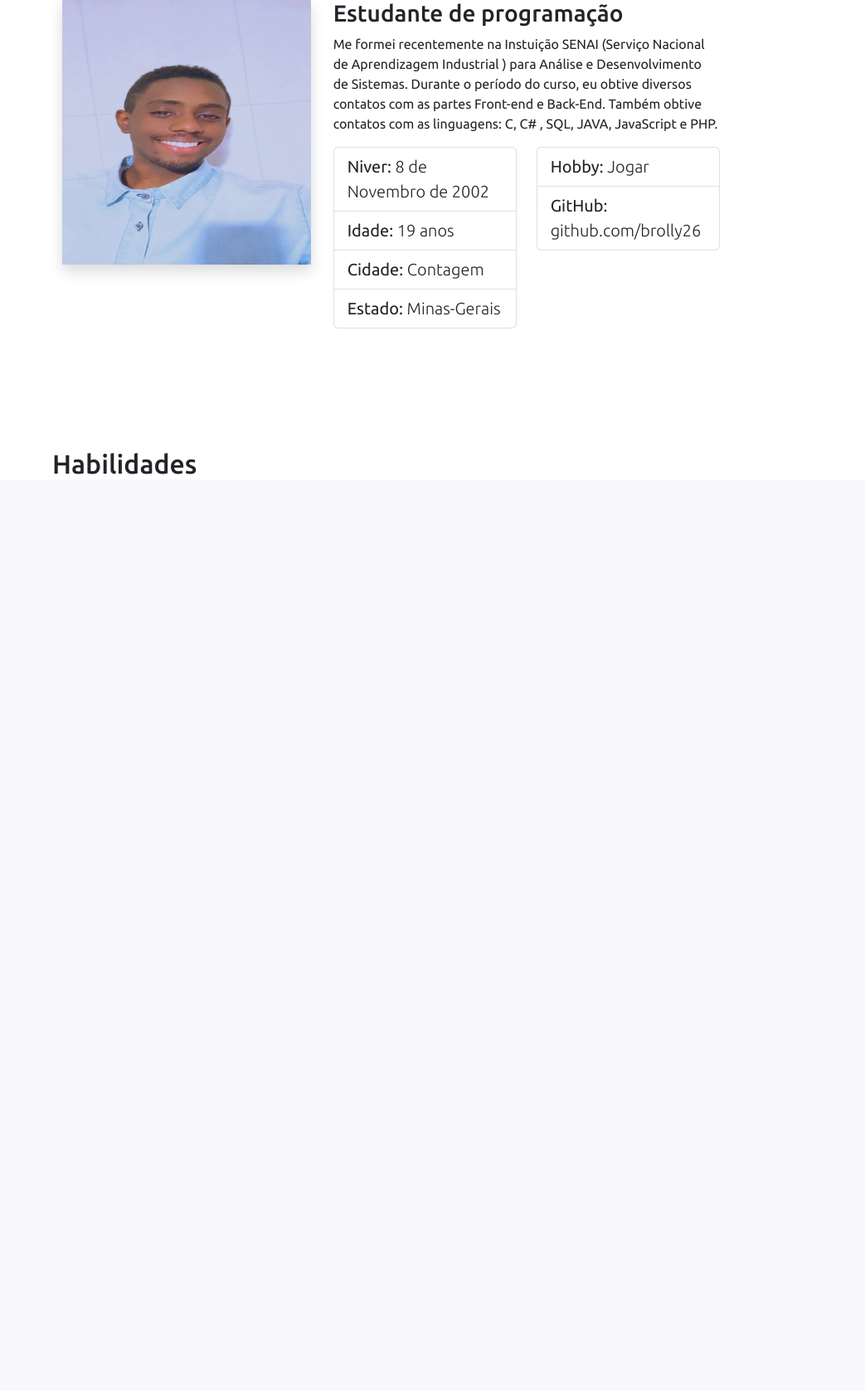
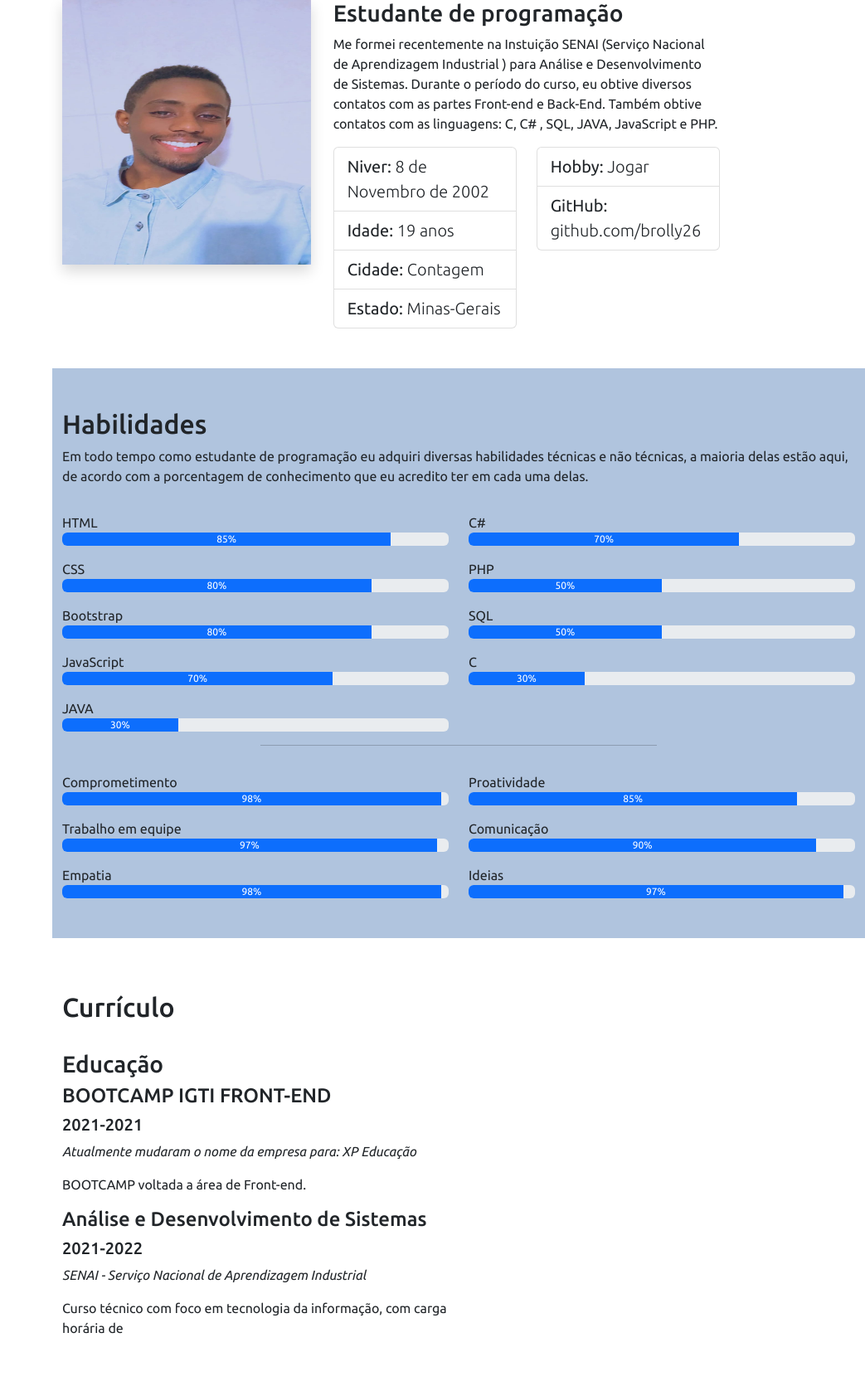
Before and after one commit to Brolly26/portfolio, a Flask app: page / in a window 1280 px wide. Shown: the part 1023-2700 px from the top of the page at 83% size, without its empty margins (237-1280 px from the left). Before the commit the page ends 1595 px from the top, so only its background shows below. Run offline with Flask 2, Linux system fonts and the light colour scheme; some libraries are stand-ins or nearby versions.

Commit message:
SessãoCurriculo

```diff
--- a/static/style.css
+++ b/static/style.css
@@ -199,3 +199,6 @@ margin-left: 0;
     background: black;
 
 }
+.section-bg{
+    background-color: #B0C4DE;
+}
--- a/templates/index.html
+++ b/templates/index.html
@@ -38,10 +38,10 @@
           <a class="nav-link" href="#sobre"> <i class="bi bi-person-circle" aria-hidden="true"></i> Sobre</a>
         </li>
         <li class="nav-item">
-          <a class="nav-link" href="#">  <i class="bi bi-clipboard-data"></i> Habilidades</a>
+          <a class="nav-link" href="#habilidades">  <i class="bi bi-clipboard-data"></i> Habilidades</a>
         </li>
         <li class="nav-item">
-            <a class="nav-link" href="#"> <i class="bi bi-file-earmark-code-fill"></i> Curriculo</a>
+            <a class="nav-link" href="#curriculo"> <i class="bi bi-file-earmark-code-fill"></i> Curriculo</a>
           </li>
           <li class="nav-item">
             <a class="nav-link" href="#">  <i class="bi bi-book-fill"></i> Portfólio</a>
@@ -182,9 +182,182 @@ Idade: <span class="fw-lighter"> 19 anos </span>
 
 <section id="habilidades" class="mt-5 section-bg">
 
-  <div class="container pb-5"></div>
+  <div class="container pb-5">
+
 <h2 class="pt-5">Habilidades</h2>
-<p></p>
+<p>   Em todo tempo como estudante de programação eu adquiri diversas habilidades
+  técnicas e não técnicas, a maioria delas estão aqui,
+   de acordo com a porcentagem de conhecimento que eu acredito ter em cada uma delas.
+</p>
+
+<div class="row">
+
+<div class="col-md-6">
+  <p class="mt-3 mb-0">HTML</p>
+  <div class="progress">
+    <div class="progress-bar" role="progressbar" aria-label="Example with label" style="width: 85%;"
+    aria-valuenow="85" aria-valuemin="0" aria-valuemax="100">85%</div>
+
+  </div>
+    <p class="mt-3 mb-0">CSS</p>
+    <div class="progress">
+      <div class="progress-bar" role="progressbar" aria-label="Example with label" style="width: 80%;"
+      aria-valuenow="80" aria-valuemin="0" aria-valuemax="100">80%</div>
+
+    </div>
+
+    <p class="mt-3 mb-0">Bootstrap</p>
+    <div class="progress">
+      <div class="progress-bar" role="progressbar" aria-label="Example with label" style="width: 80%;"
+      aria-valuenow="80" aria-valuemin="0" aria-valuemax="100">80%</div>
+
+    </div>
+
+    <p class="mt-3 mb-0">JavaScript</p>
+    <div class="progress">
+      <div class="progress-bar" role="progressbar" aria-label="Example with label" style="width: 70%;"
+      aria-valuenow="70" aria-valuemin="0" aria-valuemax="100">70%</div>
+
+    </div>
+    <p class="mt-3 mb-0">JAVA</p>
+    <div class="progress">
+      <div class="progress-bar" role="progressbar" aria-label="Example with label" style="width: 30%;"
+      aria-valuenow="70" aria-valuemin="0" aria-valuemax="100">30%</div>
+
+    </div>
+
+    </div>
+
+
+
+
+<div class="col-md-6">
+  <p class="mt-3 mb-0">C#</p>
+  <div class="progress">
+    <div class="progress-bar" role="progressbar" aria-label="Example with label" style="width: 70%;"
+    aria-valuenow="70"  data-anime="left" aria-valuemin="0" aria-valuemax="100">70%</div>
+
+
+</div>
+<p class="mt-3 mb-0">PHP</p>
+  <div class="progress">
+    <div class="progress-bar" role="progressbar" aria-label="Example with label" style="width: 50%;"
+    aria-valuenow="70"  data-anime="left" aria-valuemin="0" aria-valuemax="100">50%</div>
+
+
+</div>
+
+<p class="mt-3 mb-0">SQL</p>
+  <div class="progress">
+    <div class="progress-bar" role="progressbar" aria-label="Example with label" style="width: 50%;"
+    aria-valuenow="70"  data-anime="left" aria-valuemin="0" aria-valuemax="100">50%</div>
+
+
+</div>
+
+<p class="mt-3 mb-0">C</p>
+  <div class="progress">
+    <div class="progress-bar" role="progressbar" aria-label="Example with label" style="width: 30%;"
+    aria-valuenow="70"  data-anime="left" aria-valuemin="0" aria-valuemax="100">30%</div>
+
+
+</div>
+
+
+</div>
+
+</div>
+<hr class="w-50 me-auto ms-auto">
+
+<div class="row">
+
+<div class="col-md-6">
+
+  <p class="mt-3 mb-0"> Comprometimento</p>
+  <div class="progress">
+    <div class="progress-bar" role="progressbar" aria-label="Example with label" style="width: 98%;"
+    aria-valuenow="85" aria-valuemin="0" aria-valuemax="100">98%</div>
+</div>
+
+<p class="mt-3 mb-0"> Trabalho em equipe</p>
+  <div class="progress">
+    <div class="progress-bar" role="progressbar" aria-label="Example with label" style="width: 97%;"
+    aria-valuenow="85" aria-valuemin="0" aria-valuemax="100">97%</div>
+</div>
+<p class="mt-3 mb-0"> Empatia</p>
+  <div class="progress">
+    <div class="progress-bar" role="progressbar" aria-label="Example with label" style="width: 98%;"
+    aria-valuenow="85" aria-valuemin="0" aria-valuemax="100">98%</div>
+</div>
+
+
+</div>
+
+<div class="col-md-6">
+
+  <p class="mt-3 mb-0"> Proatividade</p>
+  <div class="progress">
+    <div class="progress-bar" role="progressbar" aria-label="Example with label" style="width: 85%;"
+    aria-valuenow="85" aria-valuemin="0" aria-valuemax="100">85%</div>
+</div>
+<p class="mt-3 mb-0"> Comunicação</p>
+  <div class="progress">
+    <div class="progress-bar" role="progressbar" aria-label="Example with label" style="width: 90%;"
+    aria-valuenow="85" aria-valuemin="0" aria-valuemax="100">90%</div>
+</div>
+<p class="mt-3 mb-0"> Ideias</p>
+  <div class="progress">
+    <div class="progress-bar" role="progressbar" aria-label="Example with label" style="width: 97%;"
+    aria-valuenow="85" aria-valuemin="0" aria-valuemax="100">97%</div>
+</div>
+
+
+
+</div>
+
+
+  </div>
+
+</section>
+
+<section class="mt-5 cv" id="curriculo">
+<div class="container pb-5">
+  <h2 class="pt-3 pb-4">Currículo</h2>
+<div class="row">
+  <div class="col-md-6">
+
+<h3>Educação</h3>
+<div class="cv-item">
+<h4>BOOTCAMP IGTI FRONT-END</h4>
+<h5>2021-2021</h5>
+<p><em>Atualmente mudaram o nome da empresa para: XP Educação </em></p>
+<p> BOOTCAMP voltada a área de Front-end.</p>
+</div>
+
+<div class="cv-item">
+  <h4>Análise e Desenvolvimento de Sistemas</h4>
+  <h5>2021-2022</h5>
+  <p><em> SENAI - Serviço Nacional de Aprendizagem Industrial  </em></p>
+  <p> Curso técnico com foco em tecnologia da informação, com carga horária de </p>
+
+</div>
+
+<div class="cv-item">
+
+</div>
+
+  </div>
+
+
+  <div class="col-md-6">
+
+  </div>
+
+
+</div>
+
+</div>
+
 </section>
 
     </main>
```
